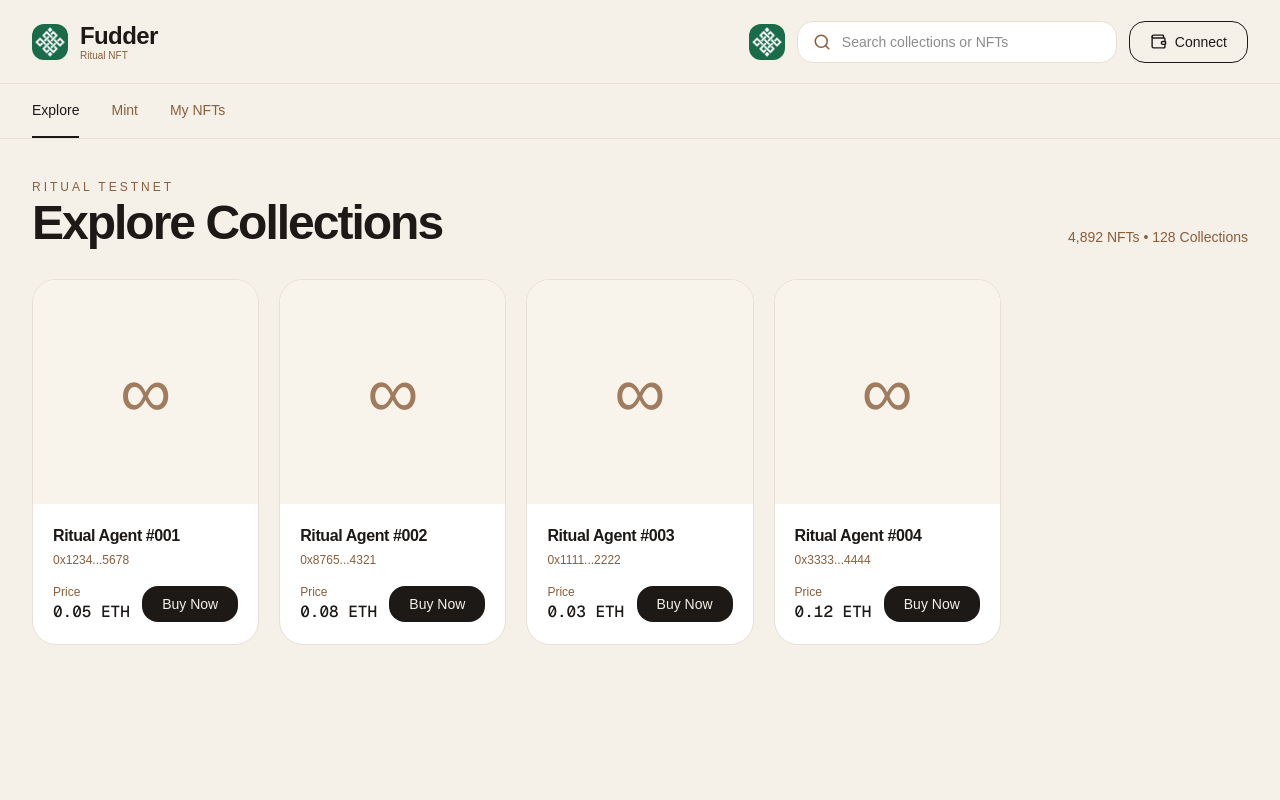
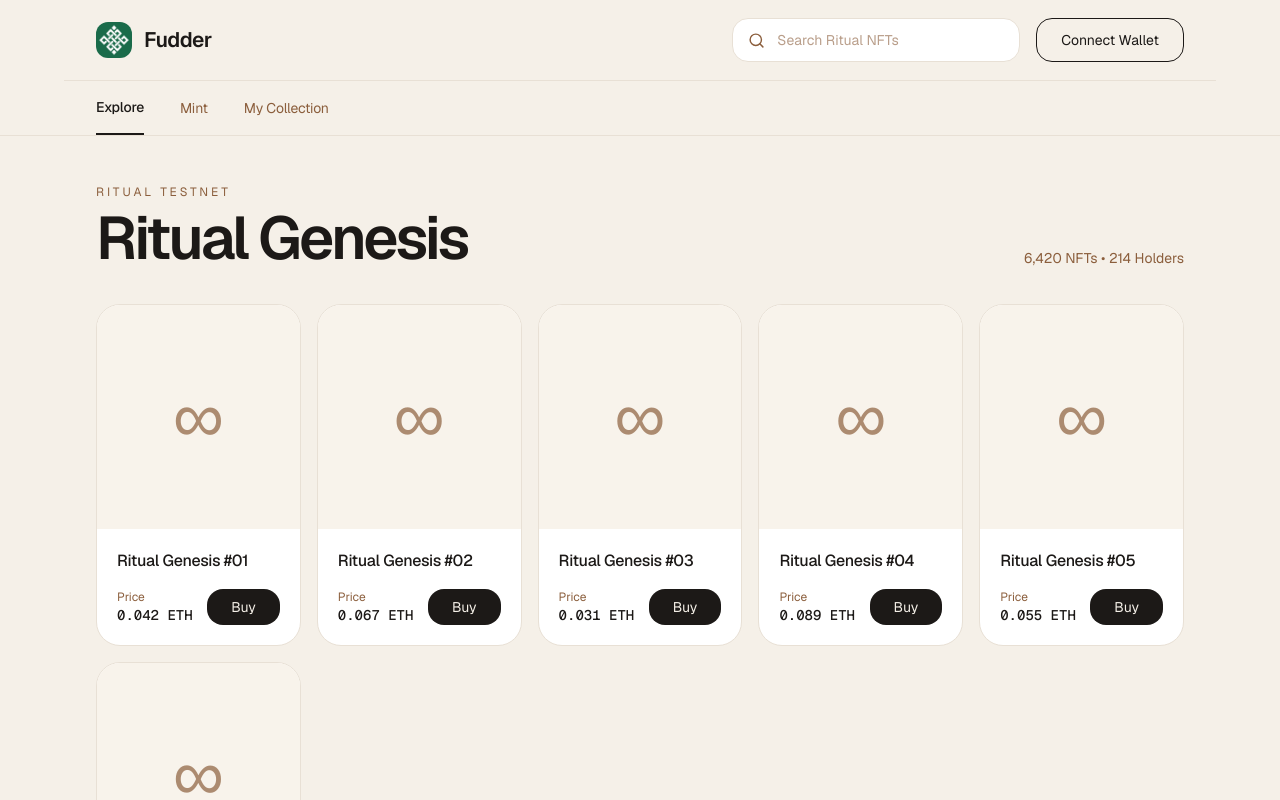
Before and after one commit to Thalassa09/fudder-ritual-nft, a Next.js app: page / in a window 1280 px wide. Shown: the top 800 px of the page. Built offline with nearby package versions, Linux system fonts and the light colour scheme.

Commit message:
Major UI refresh - more Ritual aesthetic

```diff
--- a/app/page.tsx
+++ b/app/page.tsx
@@ -1,184 +1,107 @@
 'use client';
 
 import { useState } from 'react';
-import { Wallet, ArrowRight, Search, Heart } from 'lucide-react';
+import { ArrowRight, Search } from 'lucide-react';
 
 interface NFT {
   id: number;
   name: string;
-  image: string;
   price: string;
   owner: string;
 }
 
-const mockNFTs: NFT[] = [
-  { id: 1, name: "Ritual Agent #001", image: "∞", price: "0.05", owner: "0x1234...5678" },
-  { id: 2, name: "Ritual Agent #002", image: "∞", price: "0.08", owner: "0x8765...4321" },
-  { id: 3, name: "Ritual Agent #003", image: "∞", price: "0.03", owner: "0x1111...2222" },
-  { id: 4, name: "Ritual Agent #004", image: "∞", price: "0.12", owner: "0x3333...4444" },
+const nfts: NFT[] = [
+  { id: 1, name: "Ritual Genesis #01", price: "0.042", owner: "0x8f2a...3b91" },
+  { id: 2, name: "Ritual Genesis #02", price: "0.067", owner: "0x1c4d...7e2f" },
+  { id: 3, name: "Ritual Genesis #03", price: "0.031", owner: "0x9b21...4a88" },
+  { id: 4, name: "Ritual Genesis #04", price: "0.089", owner: "0x3f7c...9d15" },
+  { id: 5, name: "Ritual Genesis #05", price: "0.055", owner: "0x6e8b...2c44" },
+  { id: 6, name: "Ritual Genesis #06", price: "0.074", owner: "0x2a9f...5e77" },
 ];
 
-export default function FudderRitualNFT() {
-  const [address, setAddress] = useState<string>('');
-  const [activeTab, setActiveTab] = useState<'explore' | 'mint' | 'owned'>('explore');
-  const [isConnecting, setIsConnecting] = useState(false);
+export default function FudderRitual() {
+  const [address, setAddress] = useState('');
+  const [tab, setTab] = useState<'explore' | 'mint' | 'owned'>('explore');
   const [status, setStatus] = useState('');
 
-  const connectWallet = async () => {
-    if (!(window as any).ethereum) {
-      alert('Please install MetaMask');
-      return;
-    }
-
-    setIsConnecting(true);
+  const connect = async () => {
+    if (!(window as any).ethereum) return alert('Install MetaMask');
     try {
       const { ethers } = await import('ethers');
-      const provider = new ethers.BrowserProvider((window as any).ethereum);
-      await provider.send('eth_requestAccounts', []);
-      const signer = await provider.getSigner();
-      const addr = await signer.getAddress();
-      setAddress(addr);
-
-      try {
-        await (window as any).ethereum.request({
-          method: 'wallet_switchEthereumChain',
-          params: [{ chainId: '0xEFA' }],
-        });
-      } catch (switchError: any) {
-        if (switchError.code === 4902) {
-          await (window as any).ethereum.request({
-            method: 'wallet_addEthereumChain',
-            params: [{
-              chainId: '0xEFA',
-              chainName: 'Ritual Testnet',
-              nativeCurrency: { name: 'Ritual', symbol: 'RIT', decimals: 18 },
-              rpcUrls: ['https://testnet.rpc.ritual.net'],
-              blockExplorerUrls: ['https://explorer.ritual.net']
-            }]
-          });
-        }
-      }
-
-      setStatus('Connected to Ritual Testnet');
-    } catch (error) {
-      alert('Failed to connect wallet');
-    }
-    setIsConnecting(false);
+      const p = new ethers.BrowserProvider((window as any).ethereum);
+      await p.send('eth_requestAccounts', []);
+      const s = await p.getSigner();
+      setAddress(await s.getAddress());
+      setStatus('Connected • Ritual Testnet');
+    } catch {}
   };
 
-  const mintNFT = async () => {
-    if (!address) {
-      alert('Connect wallet first');
-      return;
-    }
-
+  const mint = async () => {
+    if (!address) return alert('Connect first');
     setStatus('Minting...');
-    try {
-      const { ethers } = await import('ethers');
-      const provider = new ethers.BrowserProvider((window as any).ethereum);
-      const signer = await provider.getSigner();
-
-      // Ganti dengan contract address Ritual yang asli
-      const contractAddress = '0x0000000000000000000000000000000000000000';
-      const abi = ['function mint() payable'];
-
-      const contract = new ethers.Contract(contractAddress, abi, signer);
-      const tx = await contract.mint({ value: ethers.parseEther('0.01') });
-
-      setStatus('Transaction sent...');
-      await tx.wait();
-      setStatus('Mint successful!');
-    } catch (error: any) {
-      setStatus('Mint failed: ' + error.message);
-    }
+    // placeholder
+    setTimeout(() => setStatus('Mint successful'), 1200);
   };
 
   return (
-    <div className="min-h-screen bg-[#f5f0e8] text-[#1C1917]">
-      {/* Navbar */}
-      <nav className="border-b border-[#e8e0d5] bg-[#f5f0e8] sticky top-0 z-50">
-        <div className="max-w-7xl mx-auto px-8 py-5 flex items-center justify-between">
+    <div className="min-h-screen bg-[#f5f0e8] text-[#1C1917] font-sans">
+      {/* Nav */}
+      <nav className="border-b border-[#e8e0d5]">
+        <div className="max-w-6xl mx-auto px-8 h-20 flex items-center justify-between">
           <div className="flex items-center gap-x-3">
-            <img src="/logo.png" alt="Fudder" className="w-9 h-9 rounded-xl" />
+            <img src="/logo.png" className="w-9 h-9 rounded-xl" alt="" />
             <div>
-              <div className="font-semibold tracking-tight text-2xl">Fudder</div>
-              <div className="text-[10px] text-[#8B5E3C] -mt-1">Ritual NFT</div>
+              <div className="font-semibold tracking-[-0.5px] text-[21px]">Fudder</div>
             </div>
           </div>
 
-          <div className="flex items-center gap-x-3">
-            <img src="/logo.png" alt="Fudder" className="w-9 h-9 rounded-xl" />
-            <div className="relative w-80">
-              <Search className="absolute left-4 top-3 text-[#8B5E3C]" size={18} />
+          <div className="flex items-center gap-x-4">
+            <div className="relative w-72">
+              <Search size={17} className="absolute left-4 top-3.5 text-[#8B5E3C]" />
               <input
-                type="text"
-                placeholder="Search collections or NFTs"
-                className="w-full bg-white border border-[#e8e0d5] pl-11 py-2.5 rounded-2xl text-sm focus:outline-none focus:border-[#8B5E3C]"
+                placeholder="Search Ritual NFTs"
+                className="w-full bg-white border border-[#e8e0d5] pl-11 h-11 rounded-2xl text-sm placeholder:text-[#8B5E3C]/60 focus:outline-none focus:border-[#8B5E3C]"
               />
             </div>
-
-            <button
-              onClick={connectWallet}
-              disabled={isConnecting}
-              className="flex items-center gap-x-2 px-5 py-2.5 text-sm font-medium border border-[#1C1917] rounded-2xl hover:bg-[#1C1917] hover:text-[#f5f0e8] transition-all disabled:opacity-50"
-            >
-              <Wallet size={17} />
-              {address ? `${address.slice(0,6)}...${address.slice(-4)}` : 'Connect'}
+            <button onClick={connect} className="px-6 h-11 rounded-2xl border border-[#1C1917] text-sm hover:bg-[#1C1917] hover:text-[#f5f0e8] transition-all">
+              {address ? address.slice(0,6)+'...'+address.slice(-4) : 'Connect Wallet'}
             </button>
           </div>
         </div>
 
-        {/* Tabs */}
-        <div className="max-w-7xl mx-auto px-8 flex gap-x-8 border-t border-[#e8e0d5]">
-          {(['explore', 'mint', 'owned'] as const).map((tab) => (
-            <button
-              key={tab}
-              onClick={() => setActiveTab(tab)}
-              className={`py-4 text-sm font-medium capitalize transition-all border-b-2 ${
-                activeTab === tab
-                  ? 'border-[#1C1917] text-[#1C1917]'
-                  : 'border-transparent text-[#8B5E3C] hover:text-[#1C1917]'
-              }`}
-            >
-              {tab === 'owned' ? 'My NFTs' : tab}
+        <div className="max-w-6xl mx-auto px-8 flex gap-x-9 text-sm border-t border-[#e8e0d5]">
+          {(['explore','mint','owned'] as const).map(t => (
+            <button key={t} onClick={() => setTab(t)} className={`py-4 capitalize tracking-[-0.2px] ${tab===t ? 'border-b-2 border-[#1C1917] font-medium' : 'text-[#8B5E3C]'}`}>
+              {t === 'owned' ? 'My Collection' : t}
             </button>
           ))}
         </div>
       </nav>
 
-      <div className="max-w-7xl mx-auto px-8 py-10">
-        {/* Explore Tab */}
-        {activeTab === 'explore' && (
+      <div className="max-w-6xl mx-auto px-8 pt-12 pb-24">
+        {/* Explore */}
+        {tab === 'explore' && (
           <>
-            <div className="flex justify-between items-end mb-8">
+            <div className="flex items-end justify-between mb-9">
               <div>
-                <div className="text-xs tracking-[3px] text-[#8B5E3C] mb-1">RITUAL TESTNET</div>
-                <div className="text-5xl font-semibold tracking-[-2px]">Explore Collections</div>
+                <div className="uppercase tracking-[3px] text-xs text-[#8B5E3C] mb-2">Ritual Testnet</div>
+                <div className="text-6xl font-semibold tracking-[-3px]">Ritual Genesis</div>
               </div>
-              <div className="text-sm text-[#8B5E3C]">4,892 NFTs • 128 Collections</div>
+              <div className="text-[#8B5E3C] text-sm">6,420 NFTs • 214 Holders</div>
             </div>
 
-            <div className="grid grid-cols-2 md:grid-cols-3 lg:grid-cols-4 xl:grid-cols-5 gap-5">
-              {mockNFTs.map((nft) => (
+            <div className="grid grid-cols-2 md:grid-cols-3 lg:grid-cols-4 xl:grid-cols-5 gap-4">
+              {nfts.map(nft => (
                 <div key={nft.id} className="bg-white border border-[#e8e0d5] rounded-3xl overflow-hidden group">
-                  <div className="bg-[#f8f3eb] h-56 flex items-center justify-center relative">
-                    <div className="text-7xl text-[#8B5E3C] opacity-80">{nft.image}</div>
-                    <button className="absolute top-4 right-4 w-9 h-9 bg-white/90 rounded-full flex items-center justify-center opacity-0 group-hover:opacity-100 transition-all">
-                      <Heart size={16} />
-                    </button>
-                  </div>
+                  <div className="h-56 bg-[#f8f3eb] flex items-center justify-center text-[72px] text-[#8B5E3C]/70">∞</div>
                   <div className="p-5">
-                    <div className="font-semibold tracking-tight mb-1">{nft.name}</div>
-                    <div className="text-xs text-[#8B5E3C] mb-4">{nft.owner}</div>
-
-                    <div className="flex items-center justify-between">
+                    <div className="font-medium tracking-[-0.3px] mb-4">{nft.name}</div>
+                    <div className="flex items-center justify-between text-sm">
                       <div>
-                        <div className="text-xs text-[#8B5E3C]">Price</div>
+                        <div className="text-[#8B5E3C] text-xs">Price</div>
                         <div className="font-mono font-medium">{nft.price} ETH</div>
                       </div>
-                      <button className="px-5 py-2 text-sm bg-[#1C1917] text-[#f5f0e8] rounded-2xl hover:bg-[#8B5E3C] transition-all">
-                        Buy Now
-                      </button>
+                      <button className="px-6 py-2 rounded-2xl bg-[#1C1917] text-[#f5f0e8] text-sm hover:bg-[#8B5E3C] transition-all">Buy</button>
                     </div>
                   </div>
                 </div>
@@ -187,60 +110,47 @@ export default function FudderRitualNFT() {
           </>
         )}
 
-        {/* Mint Tab */}
-        {activeTab === 'mint' && (
-          <div className="max-w-lg mx-auto pt-12">
-            <div className="text-center mb-10">
-              <div className="text-xs tracking-[3px] text-[#8B5E3C] mb-2">RITUAL TESTNET</div>
-              <div className="text-6xl font-semibold tracking-[-2.5px] mb-3">Mint Ritual NFT</div>
-              <p className="text-[#5C5248]">Create your own Autonomous Agent on Ritual</p>
+        {/* Mint */}
+        {tab === 'mint' && (
+          <div className="max-w-md mx-auto pt-10">
+            <div className="text-center mb-9">
+              <div className="text-xs tracking-[3px] text-[#8B5E3C] mb-3">RITUAL TESTNET</div>
+              <div className="text-6xl font-semibold tracking-[-2.8px]">Mint</div>
             </div>
 
             <div className="bg-white border border-[#e8e0d5] rounded-3xl p-9">
-              <div className="bg-[#f8f3eb] border border-[#e8e0d5] rounded-2xl h-72 flex items-center justify-center mb-8">
+              <div className="h-72 bg-[#f8f3eb] rounded-2xl flex items-center justify-center mb-8">
                 <div className="text-center">
-                  <div className="text-8xl mb-4 text-[#8B5E3C]">∞</div>
-                  <div className="font-medium">Ritual Agent</div>
-                  <div className="text-sm text-[#8B5E3C] mt-1">Limited Edition</div>
+                  <div className="text-8xl text-[#8B5E3C]">∞</div>
+                  <div className="mt-3 font-medium">Ritual Genesis</div>
                 </div>
               </div>
 
-              <div className="space-y-3 text-sm mb-8">
-                <div className="flex justify-between"><span className="text-[#5C5248]">Price</span><span className="font-medium">0.01 ETH</span></div>
-                <div className="flex justify-between"><span className="text-[#5C5248]">Network</span><span className="font-medium">Ritual Testnet</span></div>
-                <div className="flex justify-between"><span className="text-[#5C5248]">Supply</span><span className="font-medium">10,000 / 10,000</span></div>
+              <div className="space-y-4 text-sm mb-8">
+                <div className="flex justify-between"><span className="text-[#8B5E3C]">Price</span><span className="font-medium">0.01 ETH</span></div>
+                <div className="flex justify-between"><span className="text-[#8B5E3C]">Supply</span><span className="font-medium">10,000 / 10,000</span></div>
               </div>
 
-              <button
-                onClick={mintNFT}
-                disabled={!address}
-                className="w-full py-4 bg-[#1C1917] hover:bg-[#8B5E3C] text-[#f5f0e8] rounded-2xl font-semibold flex items-center justify-center gap-x-2 disabled:opacity-50 transition-all"
-              >
-                Mint NFT <ArrowRight size={19} />
+              <button onClick={mint} disabled={!address} className="w-full h-14 bg-[#1C1917] text-[#f5f0e8] rounded-2xl font-medium flex items-center justify-center gap-x-2 disabled:opacity-60 hover:bg-[#8B5E3C]">
+                Mint Now <ArrowRight size={19} />
               </button>
             </div>
-
             {status && <div className="text-center mt-6 text-sm text-[#8B5E3C]">{status}</div>}
           </div>
         )}
 
-        {/* Owned Tab */}
-        {activeTab === 'owned' && (
-          <div className="pt-8">
-            <div className="text-4xl font-semibold tracking-[-1.5px] mb-8">My NFTs</div>
-
+        {/* Owned */}
+        {tab === 'owned' && (
+          <div>
+            <div className="text-4xl font-semibold tracking-[-1.2px] mb-8">My Collection</div>
             {!address ? (
-              <div className="text-center py-20 text-[#8B5E3C]">
-                Connect your wallet to view your NFTs
-              </div>
+              <div className="text-[#8B5E3C] py-20 text-center">Connect wallet to view your collection</div>
             ) : (
-              <div className="grid grid-cols-2 md:grid-cols-4 gap-5">
-                {mockNFTs.slice(0, 2).map((nft) => (
-                  <div key={nft.id} className="bg-white border border-[#e8e0d5] rounded-3xl p-5">
-                    <div className="bg-[#f8f3eb] h-48 rounded-2xl flex items-center justify-center mb-5">
-                      <div className="text-6xl text-[#8B5E3C]">{nft.image}</div>
-                    </div>
-                    <div className="font-medium">{nft.name}</div>
+              <div className="grid grid-cols-2 md:grid-cols-4 gap-4">
+                {nfts.slice(0,3).map(n => (
+                  <div key={n.id} className="bg-white border border-[#e8e0d5] rounded-3xl p-5">
+                    <div className="h-44 bg-[#f8f3eb] rounded-2xl flex items-center justify-center text-6xl text-[#8B5E3C]">∞</div>
+                    <div className="mt-5 font-medium">{n.name}</div>
                   </div>
                 ))}
               </div>
```
